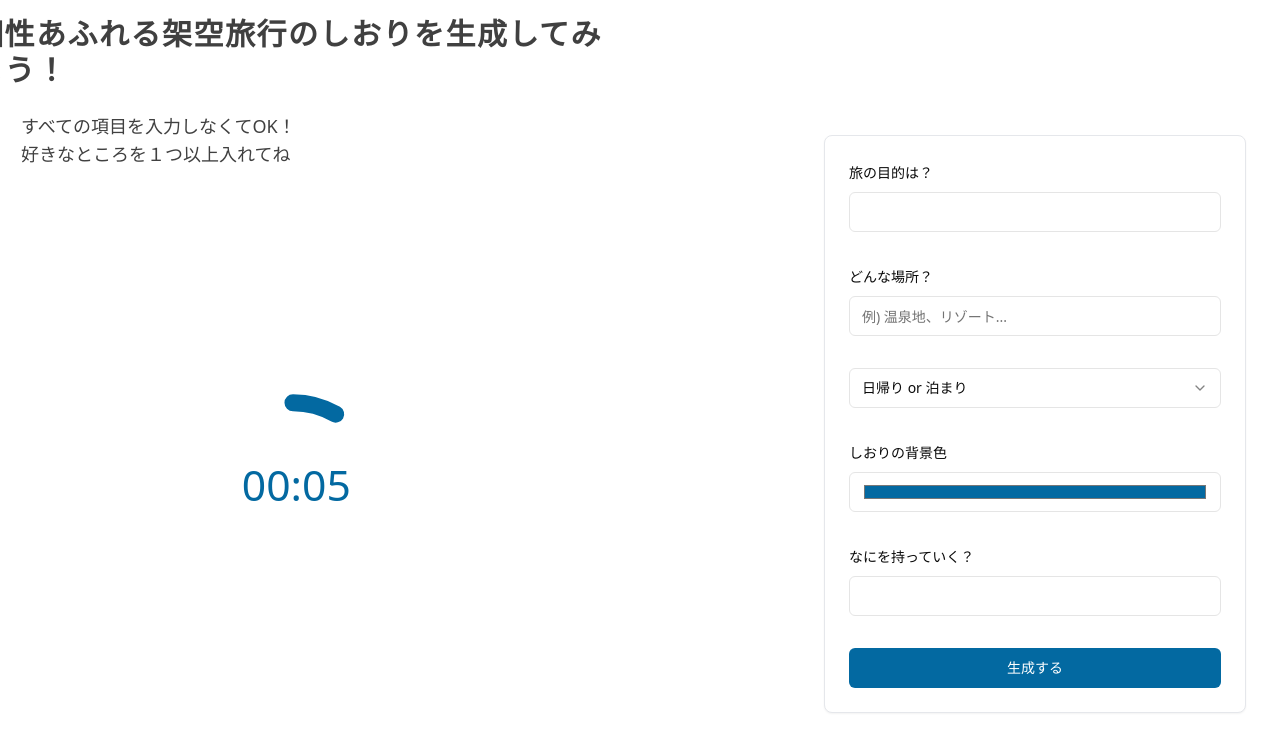
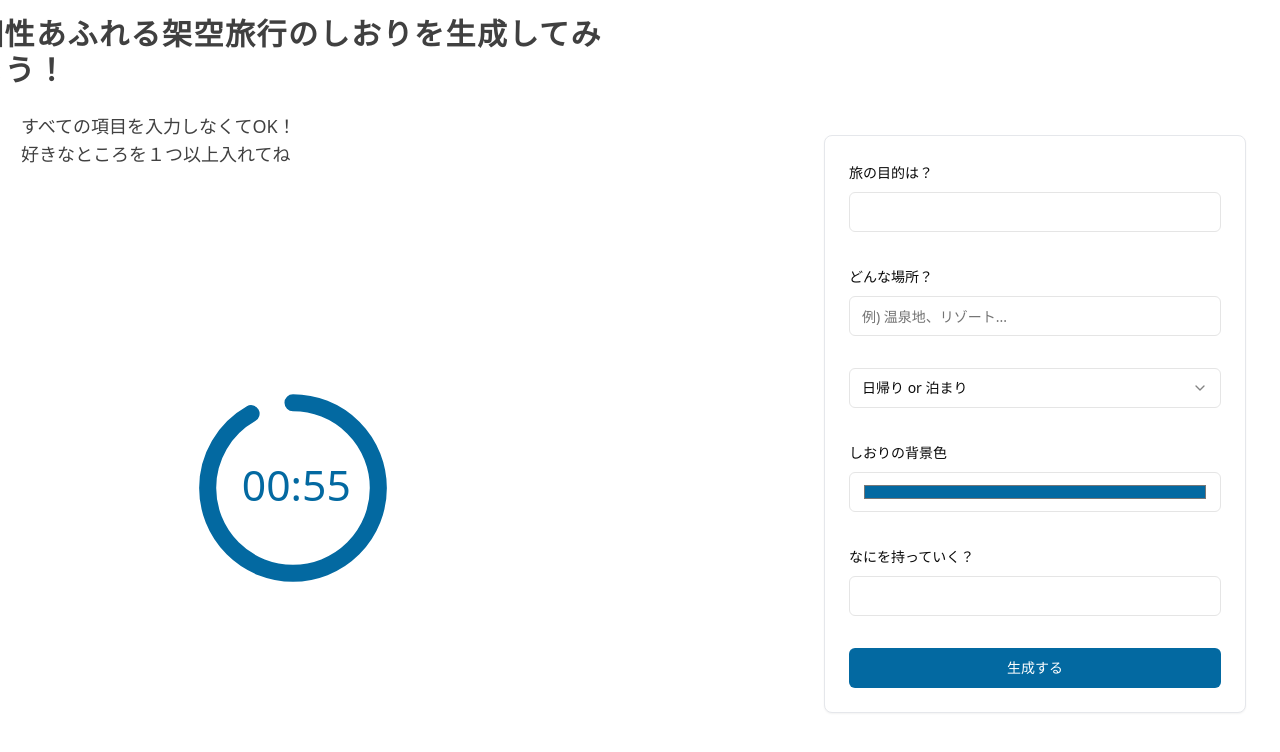
Before and after one commit to prog8-fukurou/frontend, a React (Vite) app: page /playing in a window 1280 px wide. Shown: the top 752 px of the page. Built offline with nearby package versions, Linux system fonts and the light colour scheme.

Commit message:
fix: コンポーネントのプライマリーカラーを変数にし各コンポーネントに継承

```diff
--- a/src/components/PromptForm.tsx
+++ b/src/components/PromptForm.tsx
@@ -25,7 +25,7 @@ export function PromptForm(props: any) {
 			purpose: '',
 			category: '',
 			overnight: '',
-			backgroundColor: '#0369A1',
+			backgroundColor: props.color,
 			belongings: '',
 		},
 	});
--- a/src/pages/Playing.tsx
+++ b/src/pages/Playing.tsx
@@ -3,7 +3,7 @@
 import PromptForm from '@/components/PromptForm';
 import { useState, useEffect } from 'react';
 
-export const Progress = (props: { time: any }) => {
+export const Progress = (props: { time: any; color: string }) => {
 	// SVGの描画サイズ
 	const size = 150;
 	// 現在の進捗
@@ -24,7 +24,7 @@ export const Progress = (props: { time: any }) => {
 					r={radius}
 					cx={size / 2}
 					cy={size / 2}
-					stroke="#0369A1"
+					stroke={props.color}
 					strokeWidth="4"
 					fill="#ffffff"
 					strokeLinecap="round"
@@ -32,7 +32,7 @@ export const Progress = (props: { time: any }) => {
 					strokeDashoffset={strokeDashoffset}
 					values={props.time}
 				/>
-				<text x={(size + 2) / 2} y={63} writingMode={'tb'} fill="#0369A1" fontSize={10}>
+				<text x={(size + 2) / 2} y={63} writingMode={'tb'} fill={props.color} fontSize={10}>
 					{Math.floor(props.time / 60)
 						.toString()
 						.padStart(2, '0')}
@@ -44,9 +44,10 @@ export const Progress = (props: { time: any }) => {
 };
 
 export function Playing() {
-	const [time, setTime] = useState(10);
+	const [time, setTime] = useState(60);
 	const [preview, setPreview] = useState(false);
 	const [prompt, setPrompt] = useState();
+	const primaryColor = '#0369A1';
 	useEffect(() => {
 		const interval = setInterval(() => {
 			setTime((prevTime) => (prevTime > 0 ? prevTime - 1 : prevTime));
@@ -91,7 +92,7 @@ export function Playing() {
 											<span className="ml-3">フォーム入力に戻る</span>
 										</button>
 									</div>
-									<div className="w-1/3 text-center font-bold text-4xl">
+									<div className="w-1/3 text-center font-bold text-4xl text-sky-700">
 										{Math.floor(time / 60)
 											.toString()
 											.padStart(2, '0')}
@@ -111,13 +112,13 @@ export function Playing() {
 												<p>すべての項目を入力しなくてOK！</p>
 												<p>好きなところを１つ以上入れてね</p>
 											</div>
-											<Progress time={time} />
+											<Progress time={time} color={primaryColor} />
 											<button onClick={changePreview}>デバッグ用</button>
 										</div>
 									</div>
 									<div className="w-full lg:w-1/2 lg:p-[10rem] flex items-center justify-center">
 										{/* プロンプトフォームコンポーネント */}
-										<PromptForm changePrompt={changePrompt} />
+										<PromptForm changePrompt={changePrompt} color={primaryColor} />
 									</div>
 								</div>
 							</div>
```
